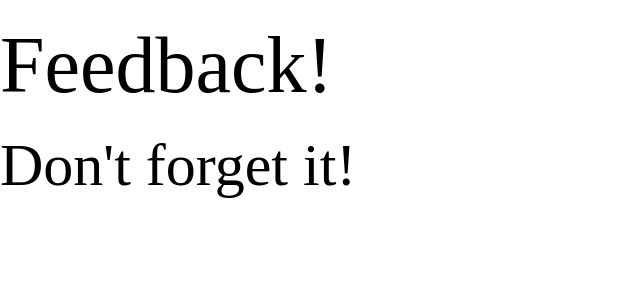
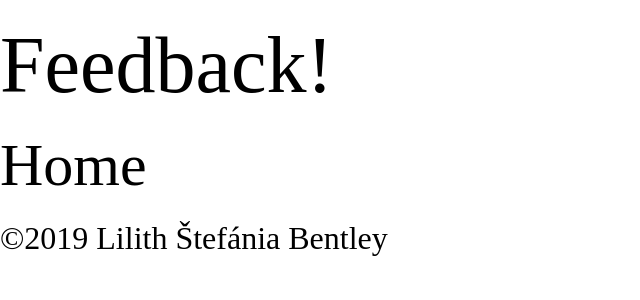
Before and after one commit to nicepersonality/weekend-redux-feedback-loop, a React (Create React App) app: page /#/ in a window 1280 px wide. Shown: the top 300 px of the page, without its empty margins (0-640 px from the left). Built offline with nearby package versions, Linux system fonts and the light colour scheme; a web font is replaced by a local one.

Commit message:
Add react-router and stub out page components.

```diff
--- a/package.json
+++ b/package.json
@@ -9,6 +9,7 @@
     "react": "^16.8.6",
     "react-dom": "^16.8.6",
     "react-redux": "^7.1.1",
+    "react-router-dom": "^5.1.1",
     "react-scripts": "^3.0.1",
     "redux": "^4.0.4",
     "redux-logger": "^3.0.6"
--- /dev/null
+++ b/src/components/Admin/Admin.js
@@ -0,0 +1,18 @@
+import React, { Component } from 'react';
+import { connect } from 'react-redux';
+
+class Admin extends Component {
+  render() {
+    return (
+      <section className="Admin-component">
+        <h2>Admin</h2>
+      </section>
+    );
+  }
+}
+
+const putReduxStateOnProps = (reduxState) => ({
+  reduxState
+});
+
+export default connect(putReduxStateOnProps)(Admin);
--- a/src/components/App/App.js
+++ b/src/components/App/App.js
@@ -1,18 +1,40 @@
 import React, { Component } from 'react';
 import axios from 'axios';
 import {connect} from 'react-redux';
+import { HashRouter as Router, Route, Link } from 'react-router-dom';
+
+import Header from '../Header/Header';
+import Home from '../Home/Home';
+import Feeling from '../Feeling/Feeling';
+import Understanding from '../Understanding/Understanding';
+import Support from '../Support/Support';
+import Comments from '../Comments/Comments';
+import Review from '../Review/Review';
+import Success from '../Success/Success';
+import Admin from '../Admin/Admin';
+import Footer from '../Footer/Footer';
 
 import './App.css';
 
 class App extends Component {
   render() {
     return (
+      <Router>
       <div className="App">
-        <header className="App-header">
-          <h1 className="App-title">Feedback!</h1>
-          <h2>Don't forget it!</h2>
-        </header>
+        <Header />
+        <main>
+          <Route exact path="/" component={Home}/>
+          <Route exact path="/feeling" component={Feeling}/>
+          <Route exact path="/understanding" component={Understanding}/>
+          <Route exact path="/support" component={Support}/>
+          <Route exact path="/comments" component={Comments}/>
+          <Route exact path="/review" component={Review}/>
+          <Route exact path="/success" component={Success}/>
+          <Route exact path="/admin" component={Admin} />
+        </main>
+        <Footer />
       </div>
+      </Router>
     );
   }
 }
--- /dev/null
+++ b/src/components/Comments/Comments.js
@@ -0,0 +1,18 @@
+import React, { Component } from 'react';
+import { connect } from 'react-redux';
+
+class Comments extends Component {
+  render() {
+    return (
+      <section className="Comments-component">
+        <h2>Comments</h2>
+      </section>
+    );
+  }
+}
+
+const putReduxStateOnProps = (reduxState) => ({
+  reduxState
+});
+
+export default connect(putReduxStateOnProps)(Comments);
--- /dev/null
+++ b/src/components/Feeling/Feeling.js
@@ -0,0 +1,18 @@
+import React, { Component } from 'react';
+import { connect } from 'react-redux';
+
+class Feeling extends Component {
+  render() {
+    return (
+      <section className="Feeling-component">
+        <h2>Feeling</h2>
+      </section>
+    );
+  }
+}
+
+const putReduxStateOnProps = (reduxState) => ({
+  reduxState
+});
+
+export default connect(putReduxStateOnProps)(Feeling);
--- /dev/null
+++ b/src/components/Footer/Footer.js
@@ -0,0 +1,18 @@
+import React, { Component } from 'react';
+import { connect } from 'react-redux';
+
+class Footer extends Component {
+  render() {
+    return (
+      <footer className="Footer-component">
+        <h4>&copy;2019 Lilith Štefánia Bentley</h4>
+      </footer>
+    );
+  }
+}
+
+const putReduxStateOnProps = (reduxState) => ({
+  reduxState
+});
+
+export default connect(putReduxStateOnProps)(Footer);
--- /dev/null
+++ b/src/components/Header/Header.js
@@ -0,0 +1,18 @@
+import React, { Component } from 'react';
+import { connect } from 'react-redux';
+
+class Header extends Component {
+  render() {
+    return (
+      <header className="Header-component">
+        <h1>Feedback!</h1>
+      </header>
+    );
+  }
+}
+
+const putReduxStateOnProps = (reduxState) => ({
+  reduxState
+});
+
+export default connect(putReduxStateOnProps)(Header);
--- /dev/null
+++ b/src/components/Home/Home.js
@@ -0,0 +1,18 @@
+import React, { Component } from 'react';
+import { connect } from 'react-redux';
+
+class Home extends Component {
+  render() {
+    return (
+      <section className="Home-component">
+        <h2>Home</h2>
+      </section>
+    );
+  }
+}
+
+const putReduxStateOnProps = (reduxState) => ({
+  reduxState
+});
+
+export default connect(putReduxStateOnProps)(Home);
--- /dev/null
+++ b/src/components/Review/Review.js
@@ -0,0 +1,18 @@
+import React, { Component } from 'react';
+import { connect } from 'react-redux';
+
+class Review extends Component {
+  render() {
+    return (
+      <section className="Review-component">
+        <h2>Review</h2>
+      </section>
+    );
+  }
+}
+
+const putReduxStateOnProps = (reduxState) => ({
+  reduxState
+});
+
+export default connect(putReduxStateOnProps)(Review);
--- /dev/null
+++ b/src/components/Success/Success.js
@@ -0,0 +1,18 @@
+import React, { Component } from 'react';
+import { connect } from 'react-redux';
+
+class Success extends Component {
+  render() {
+    return (
+      <section className="Success-component">
+        <h2>Success</h2>
+      </section>
+    );
+  }
+}
+
+const putReduxStateOnProps = (reduxState) => ({
+  reduxState
+});
+
+export default connect(putReduxStateOnProps)(Success);
--- /dev/null
+++ b/src/components/Support/Support.js
@@ -0,0 +1,18 @@
+import React, { Component } from 'react';
+import { connect } from 'react-redux';
+
+class Support extends Component {
+  render() {
+    return (
+      <section className="Support-component">
+        <h2>Support</h2>
+      </section>
+    );
+  }
+}
+
+const putReduxStateOnProps = (reduxState) => ({
+  reduxState
+});
+
+export default connect(putReduxStateOnProps)(Support);
--- /dev/null
+++ b/src/components/Understanding/Understanding.js
@@ -0,0 +1,18 @@
+import React, { Component } from 'react';
+import { connect } from 'react-redux';
+
+class Understanding extends Component {
+  render() {
+    return (
+      <section className="Understanding-component">
+        <h2>Understanding</h2>
+      </section>
+    );
+  }
+}
+
+const putReduxStateOnProps = (reduxState) => ({
+  reduxState
+});
+
+export default connect(putReduxStateOnProps)(Understanding);
```
Also changed, not shown: 1 other file (tests, documents, lock files or other folders).
